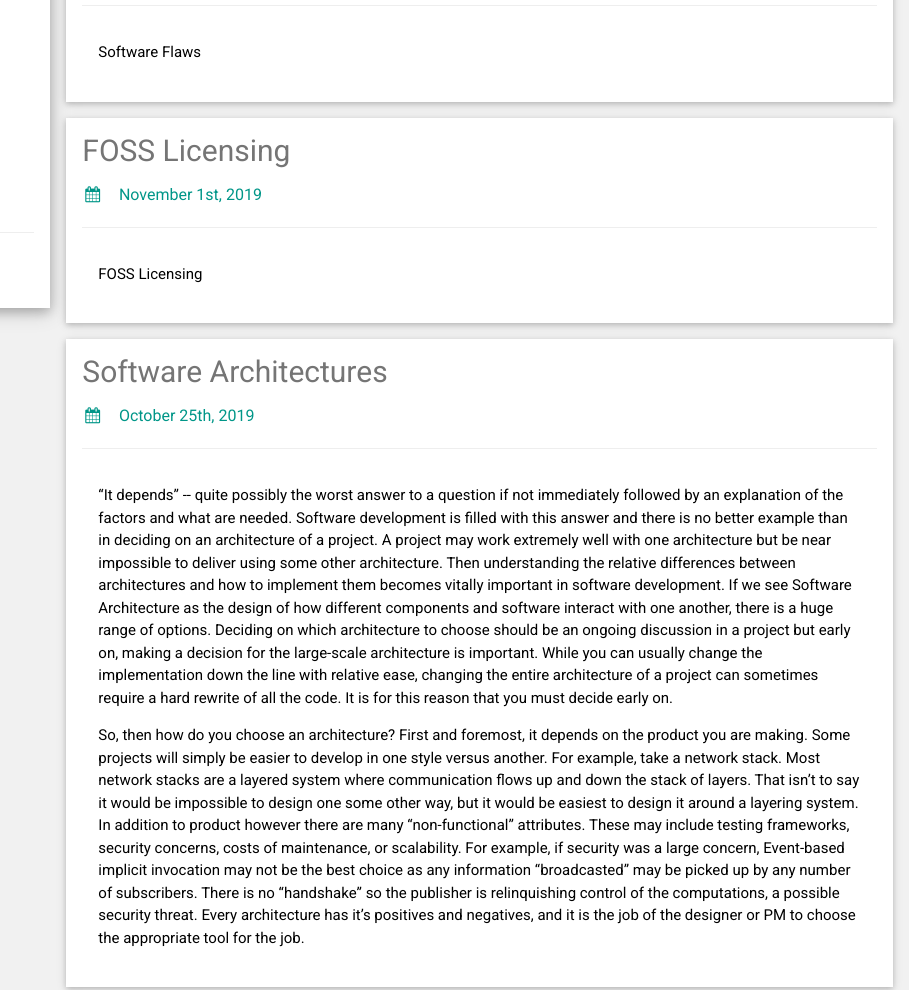
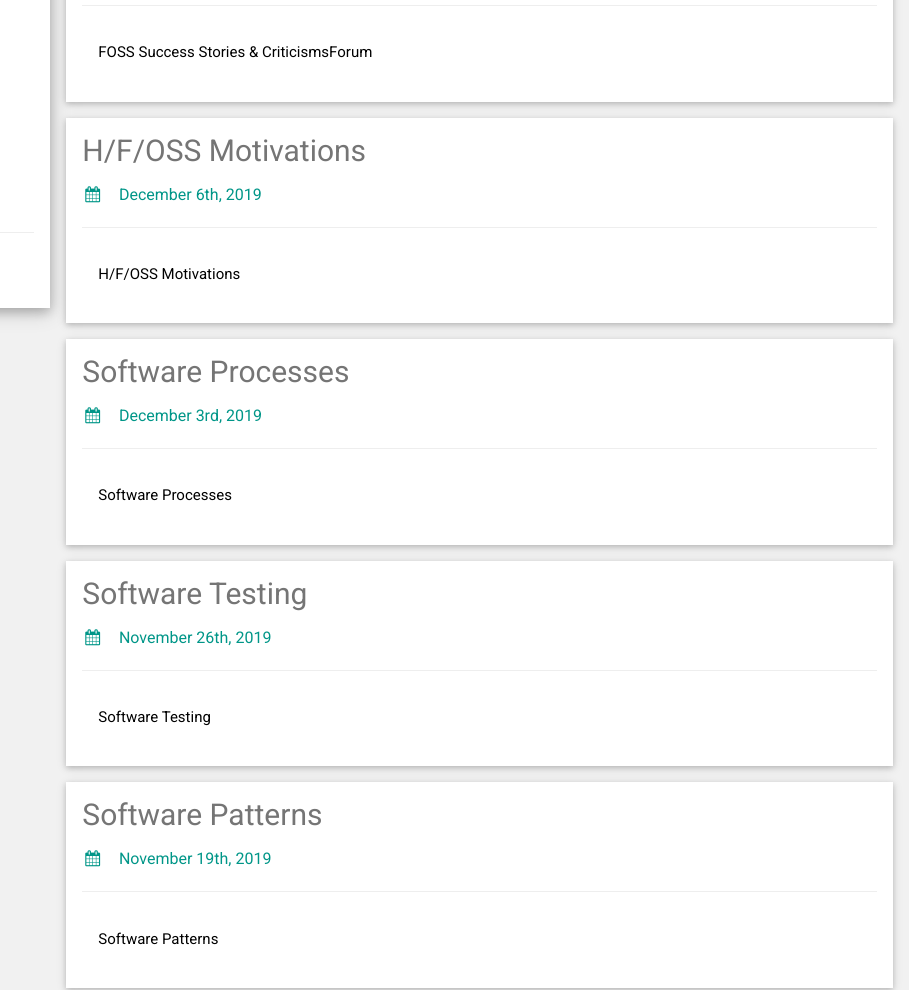
Before and after one commit to BenjaminCCross/Blog, a plain HTML site: page index.html in a window 1280 px wide. Shown: the part 120-1110 px from the top of the page, 371-1280 px from the left. Drawn offline with nearby package versions, Linux system fonts and the light colour scheme.

Commit message:
Updated to show missing blogs

```diff
--- a/index.html
+++ b/index.html
@@ -68,6 +68,63 @@
             <!-- Right Column -->
             <div class="w3-twothird">
 
+                <div class="w3-container w3-card w3-white w3-margin-bottom">
+                    <h2 class="w3-text-grey">FOSS Success Stories & CriticismsForum</h2>
+                    <h6 class="w3-text-teal"><i class="fa fa-calendar fa-fw w3-margin-right"></i>December 12th, 2019
+                    </h6>
+                    <hr>
+                    <div class="w3-container">
+                        <p>FOSS Success Stories & CriticismsForum
+                        </p>
+                    </div>
+                    </br>
+                </div>
+
+                <div class="w3-container w3-card w3-white w3-margin-bottom">
+                    <h2 class="w3-text-grey">H/F/OSS Motivations</h2>
+                    <h6 class="w3-text-teal"><i class="fa fa-calendar fa-fw w3-margin-right"></i>December 6th, 2019</h6>
+                    <hr>
+                    <div class="w3-container">
+                        <p>H/F/OSS Motivations
+                        </p>
+                    </div>
+                    </br>
+                </div>
+
+                <div class="w3-container w3-card w3-white w3-margin-bottom">
+                    <h2 class="w3-text-grey">Software Processes</h2>
+                    <h6 class="w3-text-teal"><i class="fa fa-calendar fa-fw w3-margin-right"></i>December 3rd, 2019</h6>
+                    <hr>
+                    <div class="w3-container">
+                        <p>Software Processes
+                        </p>
+                    </div>
+                    </br>
+                </div>
+
+                <div class="w3-container w3-card w3-white w3-margin-bottom">
+                    <h2 class="w3-text-grey">Software Testing</h2>
+                    <h6 class="w3-text-teal"><i class="fa fa-calendar fa-fw w3-margin-right"></i>November 26th, 2019
+                    </h6>
+                    <hr>
+                    <div class="w3-container">
+                        <p>Software Testing
+                        </p>
+                    </div>
+                    </br>
+                </div>
+
+                <div class="w3-container w3-card w3-white w3-margin-bottom">
+                    <h2 class="w3-text-grey">Software Patterns</h2>
+                    <h6 class="w3-text-teal"><i class="fa fa-calendar fa-fw w3-margin-right"></i>November 19th, 2019
+                    </h6>
+                    <hr>
+                    <div class="w3-container">
+                        <p>Software Patterns
+                        </p>
+                    </div>
+                    </br>
+                </div>
 
                 <div class="w3-container w3-card w3-white w3-margin-bottom">
                     <h2 class="w3-text-grey">Software Flaws</h2>
@@ -79,7 +136,6 @@
                     </div>
                     </br>
                 </div>
-
                 <div class="w3-container w3-card w3-white w3-margin-bottom">
                     <h2 class="w3-text-grey">FOSS Licensing</h2>
                     <h6 class="w3-text-teal"><i class="fa fa-calendar fa-fw w3-margin-right"></i>November 1st, 2019</h6>
```
